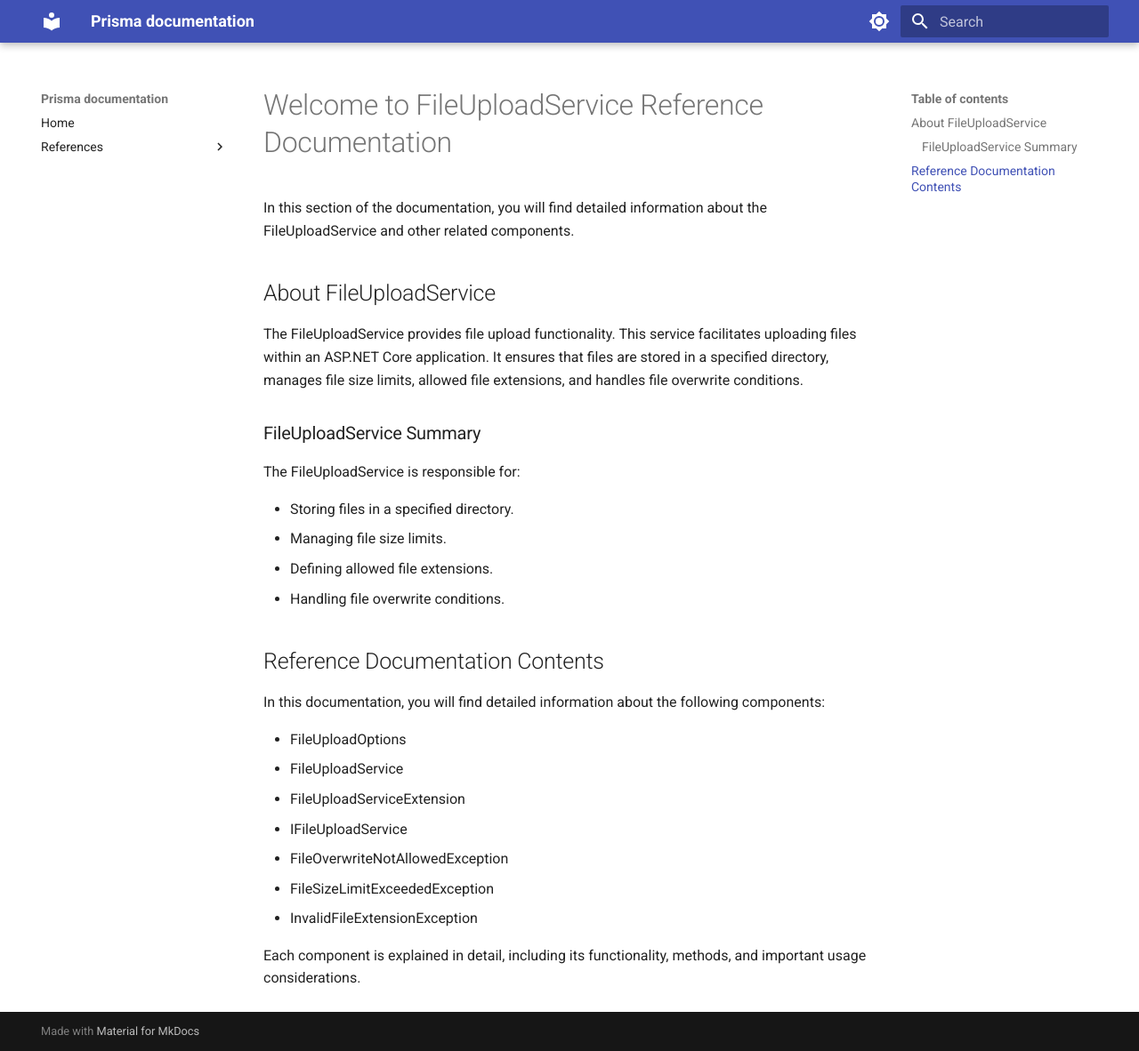
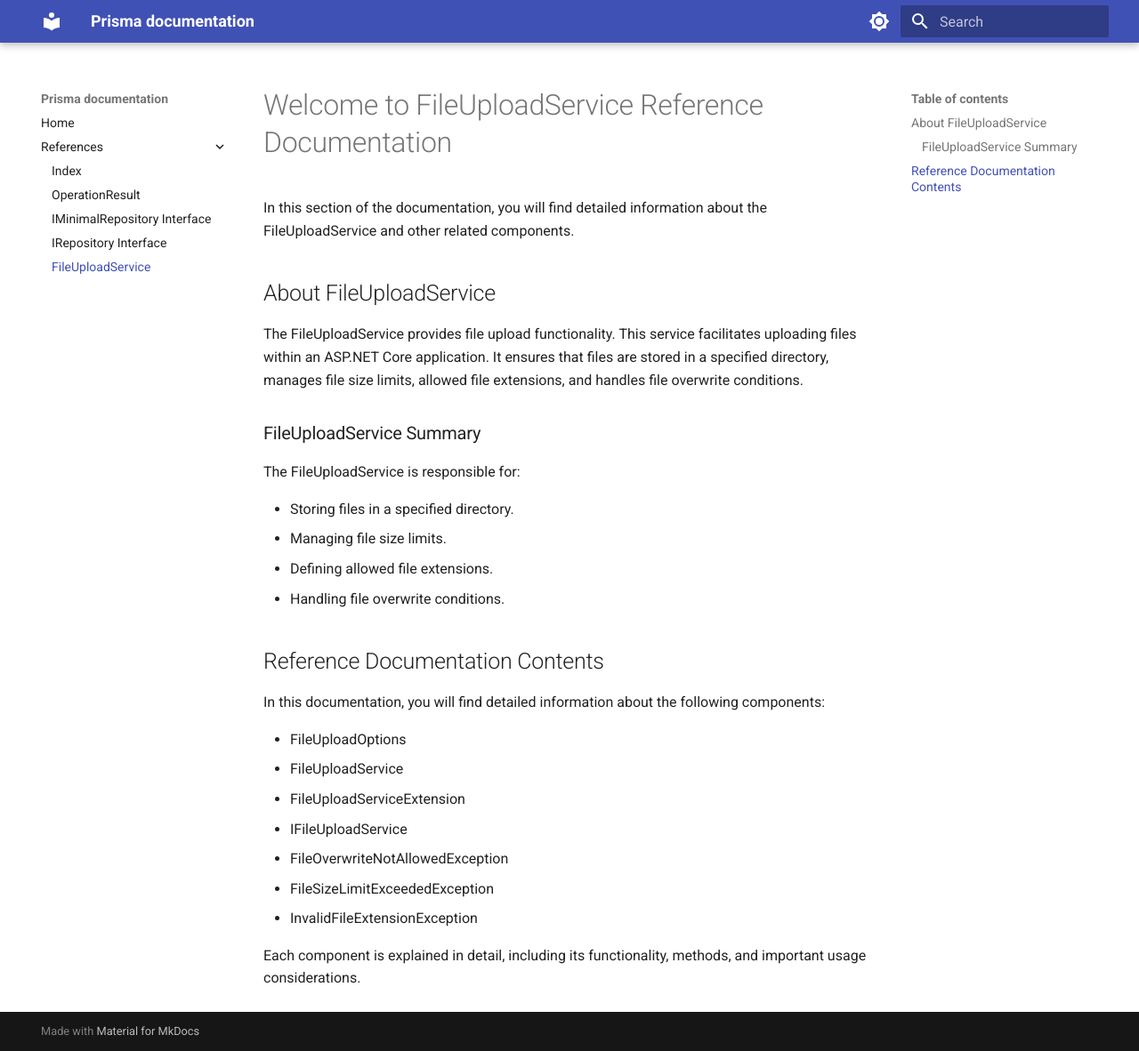
Before and after one commit to https-richardy/prisma, an MkDocs documentation site: the page built from Docs/docs/references/file-upload-service/index.md, in a window 1280 px wide and 1182 px high. Shown: the whole window at 89% size. Built offline with MkDocs 1.6.1 and Material for MkDocs 9.7.7, drawn with Linux system fonts in a browser that asks for light colours; part of the change alters nothing that is shown.

Commit message:
feat(doc-site): added FileUploadService reference documentation to navigation

```diff
--- a/Docs/mkdocs.yml
+++ b/Docs/mkdocs.yml
@@ -23,3 +23,4 @@ nav:
     - OperationResult: references/operation-result-enum.md
     - IMinimalRepository Interface: references/minimal-repository-interface.md
     - IRepository Interface: references/repository-interface.md
+    - FileUploadService: references/file-upload-service/index.md
```
